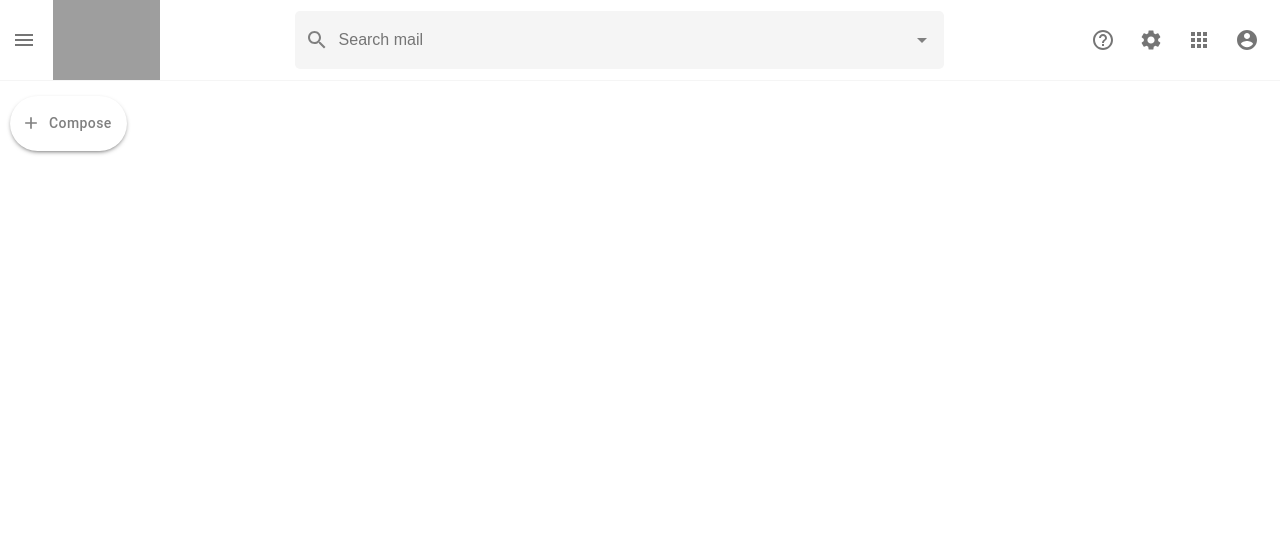
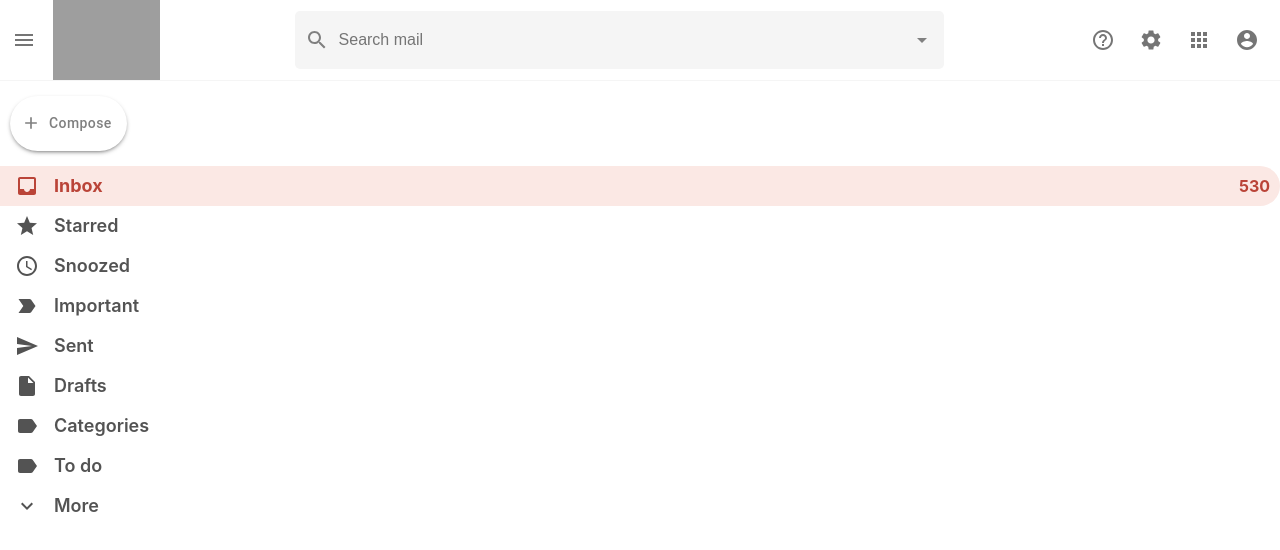
Before and after one commit to exjade/react-gmail-clone, a React (Create React App) app: page / in a window 1280 px wide. Shown: the top 550 px of the page. Built offline with nearby package versions, Linux system fonts and the light colour scheme; grey boxes are pictures that could not be loaded.

Commit message:
sidebarList structure

```diff
--- a/src/components/Sidebar/Sidebar.js
+++ b/src/components/Sidebar/Sidebar.js
@@ -1,13 +1,73 @@
-import { Button } from '@material-ui/core'
-import AddIcon from '@material-ui/icons/Add'
-import React from 'react'
-import './Sidebar.css'
-
+import React from 'react';
+import './Sidebar.css';
+import SidebarOptionList from './SidebarOptionList/SidebarOptionList';
+import { Button } from '@material-ui/core';
+import AddIcon from '@material-ui/icons/Add';
+import InboxIcon from '@material-ui/icons/Inbox';
+import StarIcon from '@material-ui/icons/Star';
+import AccessTimeIcon from '@material-ui/icons/AccessTime';
+import LabelImportantIcon from '@material-ui/icons/LabelImportant';
+import SendIcon from '@material-ui/icons/Send';
+import LabelIcon from '@material-ui/icons/Label';
+import KeyboardArrowDownIcon from '@material-ui/icons/KeyboardArrowDown';
+import InsertDriveFileIcon from '@material-ui/icons/InsertDriveFile';
 
 const Sidebar = () => {
     return (
         <div className="sidebar">
-            <Button startIcon={<AddIcon fontSize="large" /> } className="sidebar__compose"> Compose</Button>
+            <Button
+                startIcon={<AddIcon fontSize="large" />}
+                className="sidebar__compose">
+                Compose
+            </Button>
+            <SidebarOptionList
+                Icon={InboxIcon}
+                title="Inbox"
+                number={530}
+                selected={true}
+            />
+            <SidebarOptionList
+                Icon={StarIcon}
+                title="Starred"
+                number={130}
+            />
+            <SidebarOptionList
+                Icon={AccessTimeIcon}
+                title="Snoozed"
+                number={50}
+            />
+            <SidebarOptionList
+                Icon={LabelImportantIcon}
+                title="Important"
+                number={35}
+            />
+            <SidebarOptionList
+                Icon={SendIcon}
+                title="Sent"
+                number={15}
+            />
+            <SidebarOptionList
+                Icon={InsertDriveFileIcon}
+                title="Drafts"
+                number={40}
+            />
+            <SidebarOptionList
+                Icon={LabelIcon}
+                title="Categories"
+                number={10}
+            />
+            <SidebarOptionList
+                Icon={LabelIcon}
+                title="To do"
+                number={0}
+            />
+            <SidebarOptionList
+                Icon={KeyboardArrowDownIcon}
+                title="More"
+                number={0}
+            />
+
+
         </div>
     )
 }
--- /dev/null
+++ b/src/components/Sidebar/SidebarOptionList/SidebarOptionList.css
@@ -0,0 +1,45 @@
+.sidebarOptionList {
+    display:flex;
+    align-items: center;
+    height:40px;
+    padding: 0 10px;
+    border-top-right-radius: 20px;
+    border-bottom-right-radius: 20px;
+    cursor: pointer;
+    color: #535353;
+}
+
+.sidebarOptionList:hover,
+.sidebarOptionList:hover > p,
+.sidebarOptionList:hover > h3,
+.sidebarOptionList--active,
+.sidebarOptionList--active > p,
+.sidebarOptionList--active > h3 {
+    font-weight: 700!important;
+    background-color: #FBE8E4;
+    color:#BA4438;
+}
+
+.sidebarOptionList > .MuiSvgIcon-root {
+    padding: 5px;
+}
+
+.sidebarOptionList > h3 {
+    flex:1;
+    margin-left:10px;
+    font-size: 18px;
+    font-weight: 600;
+}
+
+.sidebarOptionList > p {
+    display:none;
+    font-weight: 300;
+}
+
+.sidebarOptionList--active > p {
+    display: inline !important;
+}
+
+.sidebarOptionList:hover > p {
+   display: inline;
+}
--- /dev/null
+++ b/src/components/Sidebar/SidebarOptionList/SidebarOptionList.js
@@ -0,0 +1,14 @@
+import React from 'react'
+import './SidebarOptionList.css'
+
+const SidebarOptionList = ({ Icon, title, number, selected }) => {
+    return (
+        <div className={`sidebarOptionList ${selected && 'sidebarOptionList--active'}`}>
+            <Icon />
+            <h3>{title}</h3>
+            <p>{number}</p>
+        </div>
+    )
+}
+
+export default SidebarOptionList
```
